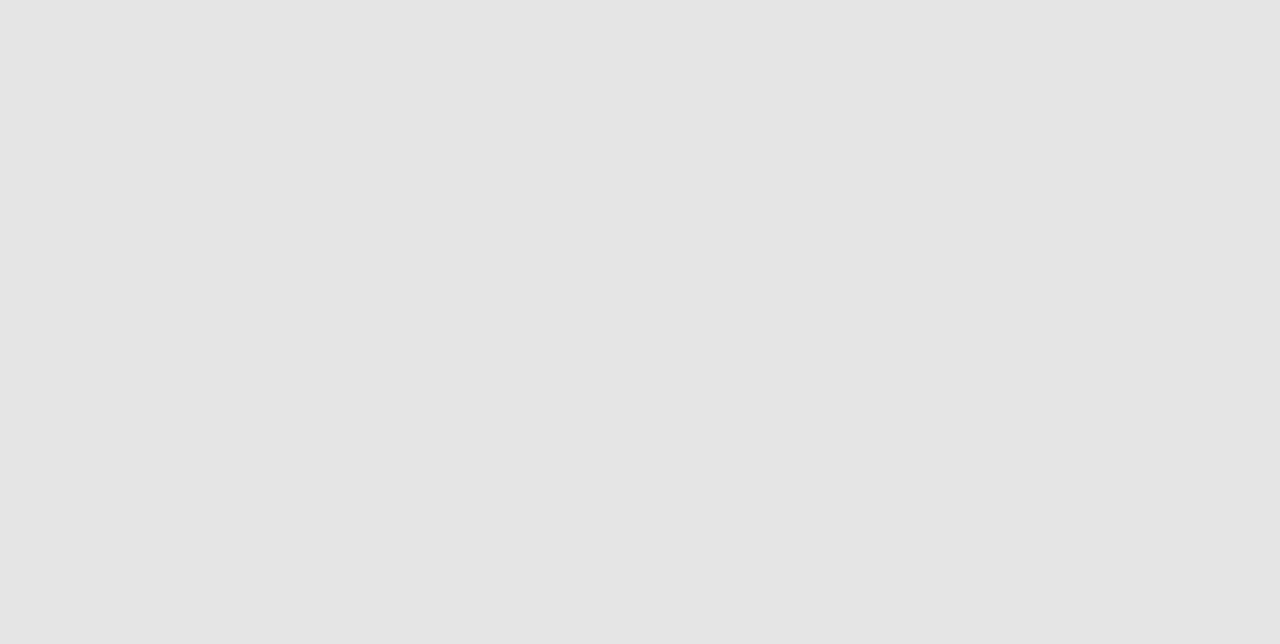
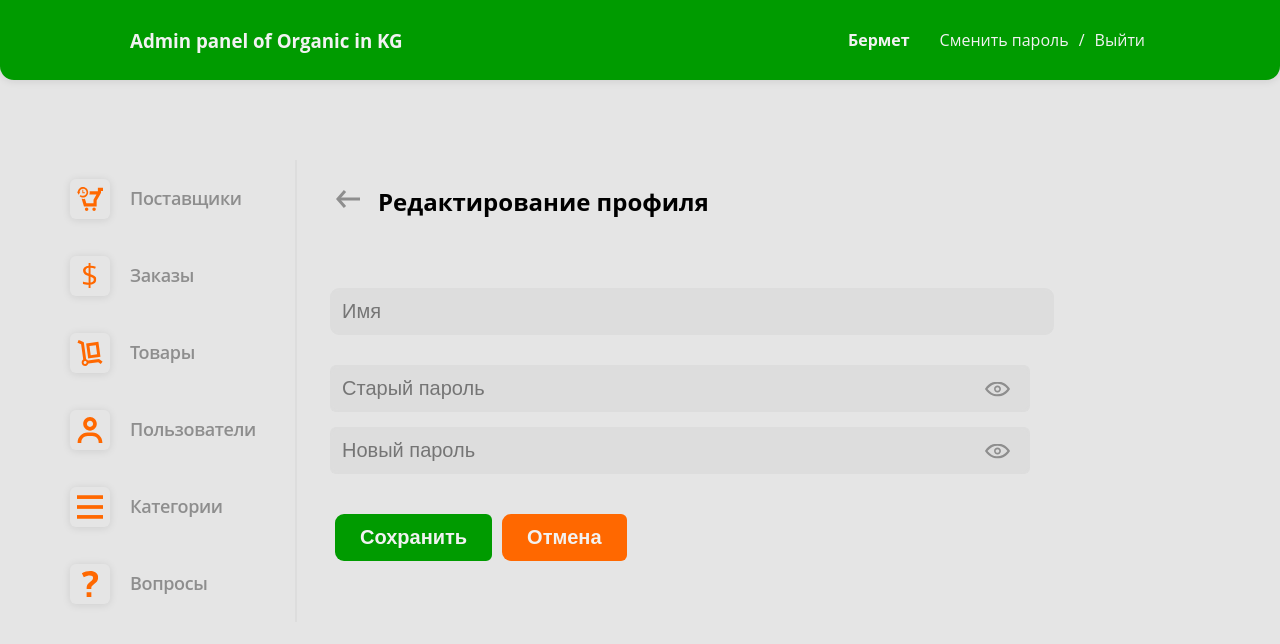
Before and after one commit to ArseniyRS/OrganicInKG-Frontend-1, a React (Create React App) app: page /profile in a window 1280 px wide. Shown: the top 644 px of the page. Built offline with nearby package versions, Linux system fonts and the light colour scheme.

Commit message:
password vision and password changer frame

```diff
--- a/src/App.css
+++ b/src/App.css
@@ -115,3 +115,32 @@ input,button{
 .createOrEditBtn-cancel:hover{
   background: #CF0000;
 }
+
+.passwordInput {
+  position: relative;
+  margin: 12px 0;
+
+  background: #DDDDDD;
+  border-radius: 6px;
+  border: none;
+
+
+  font-weight: 600;
+  font-size: 20px;
+  line-height: 27px;
+
+  color: #8E8E8E;
+  display: flex;
+}
+.passwordInput img{
+  position: absolute;
+  cursor: pointer;
+  right: 20px;
+  top: 50%;
+  transform: translateY(-50%);
+}
+.passwordInput input{
+
+  margin: 0!important;
+  width: 100%;
+}
--- a/src/App.jsx
+++ b/src/App.jsx
@@ -10,6 +10,7 @@ import CategoriesPage from "./pages/Categories/CategoriesPage";
 import MainPage from "./pages/Main/MainPage";
 import Modal from "./components/Modals/Modal";
 import {connect} from "react-redux";
+import ProfilePage from "./pages/Profile/ProfilePage";
 
 function App(props) {
 console.log('app')
@@ -24,6 +25,7 @@ console.log('app')
         <Route path={'/categories'}  component={CategoriesPage} />
         <Route path={'/providers'}  component={ProvidersPage} />
         <Route path={'/'} exact component={AuthPage}/>
+            <Route path={'/profile'} exact component={ProfilePage} />
         </Switch>
       </>
 
--- a/src/assets/icons/index.js
+++ b/src/assets/icons/index.js
@@ -9,4 +9,5 @@ import badStatusSVG from './badStatus.svg'
 import goodStatusSVG from './goodStatus.svg'
 import deleteSVG from './delete.svg'
 import backSVG from './back.svg'
-export {backSVG,categorySVG,userSVG,productSVG,orderSVG,providerSVG,questionSVG,searchSVG,badStatusSVG,goodStatusSVG,deleteSVG}
+import checkPasSVG from './checkPassword.svg'
+export {checkPasSVG,backSVG,categorySVG,userSVG,productSVG,orderSVG,providerSVG,questionSVG,searchSVG,badStatusSVG,goodStatusSVG,deleteSVG}
--- a/src/components/Header/Header.jsx
+++ b/src/components/Header/Header.jsx
@@ -1,5 +1,6 @@
 import React from 'react'
 import './Header.css'
+import {Link} from "react-router-dom";
 
 
 const Header = ()=>{
@@ -10,7 +11,7 @@ const Header = ()=>{
             <h3>Admin panel of Organic in KG</h3>
             <div className="header-profile">
                 <span className='header-profile__name'>Бермет</span>
-                <span className='header-profile__password'>Сменить пароль</span>
+                <Link to={"/profile"}><span className='header-profile__password'>Сменить пароль</span></Link>
                 <span>/</span>
                 <span className='header-profile__exit'>Выйти</span>
             </div>
--- /dev/null
+++ b/src/components/PasswordInput/PasswordInput.jsx
@@ -0,0 +1,20 @@
+import React, {useState} from 'react'
+import {Field, Form} from "formik";
+import {checkPasSVG} from "../../assets/icons";
+
+
+const PasswordInput = ({name,setFieldValue,placeholder})=>{
+    const [visiblePassword, setVisiblePassword]  = useState(false);
+    const onChange = (value)=>setFieldValue(value)
+
+        return(
+
+            <div className={'passwordInput'}>
+                <input type={visiblePassword? 'text' : 'password'}  placeholder={placeholder} name={name} onChange={onChange}/>
+            <img src={checkPasSVG} alt=""
+                 onClick={()=>setVisiblePassword(!visiblePassword)}/>
+            </div>
+    )
+}
+
+export default  PasswordInput
--- /dev/null
+++ b/src/components/Profile/ProfileForm.jsx
@@ -0,0 +1,72 @@
+import  React from 'react'
+import {Link} from "react-router-dom";
+import {backSVG} from "../../assets/icons";
+import {ErrorMessage, Field, Form, Formik} from "formik";
+import * as Yup from "yup";
+import EditBtn from "../Btns/EditBtn";
+import CancelBtn from "../Btns/CancelBtn";
+import PasswordInput from "../PasswordInput/PasswordInput";
+
+
+
+
+const ProfileForm = (props)=>{
+    return(
+        <div className='createOrEditContainer'>
+            <div className={'createOrEditContainer__title'}><Link to={props.urlToBack}><img src={backSVG} alt=""/></Link> <h2>{"Редактирование профиля"}</h2></div>
+
+            <Formik
+                initialValues={{
+                    name: '',
+                    password: '',
+                    new_password: ''
+                }}
+                validationSchema={Yup.object({
+                    name: Yup.string(),
+
+
+                    password: Yup.string(),
+
+                    new_password: Yup.string(),
+
+
+
+                })}
+                onSubmit={(values)=>{
+                }}
+            >
+                <Form>
+                    <div className="createOrEditField">
+
+                        <Field name="name" placeholder="Имя"/>
+                        <span  className='authError'><ErrorMessage name="name"/></span>
+                    </div>
+                    <div className="createOrEditField">
+
+                        <Field name="password" >
+                            {({field:{name},form: { setFieldValue}})=> <PasswordInput setFieldValue={setFieldValue} name={name} placeholder={"Старый пароль"}/>}
+
+                        </Field>
+                        <span  className='authError'><ErrorMessage name="password"/></span>
+                    </div>
+                    <div className="createOrEditField">
+
+                        <Field name="new_password" >
+                            {({field:{name},form: { setFieldValue}})=> <PasswordInput setFieldValue={setFieldValue} name={name} placeholder={"Новый пароль"}/>}
+
+                        </Field>
+                        <span  className='authError'><ErrorMessage name="new_password"/></span>
+                    </div>
+
+
+
+
+                    <EditBtn />
+                    <CancelBtn />
+                </Form>
+            </Formik>
+        </div>
+    )
+}
+
+export default ProfileForm;
--- a/src/components/Search-panel/Search-panel.css
+++ b/src/components/Search-panel/Search-panel.css
@@ -1,5 +1,5 @@
 .searchPanel{
-    border: 2px solid #DDDDDD;
+ background: #DDDDDD;
     box-sizing: border-box;
     border-radius: 9px 5px 5px 9px;
     width: 630px;
--- /dev/null
+++ b/src/containers/Profile/ProfileContainer.jsx
@@ -0,0 +1,11 @@
+import React from 'react'
+import ProfileForm from "../../components/Profile/ProfileForm";
+
+
+
+const ProfileContainer = (props)=>{
+    return(
+        <ProfileForm  {...props}/>
+    )
+}
+export default ProfileContainer;
--- a/src/pages/Auth/AuthPage.jsx
+++ b/src/pages/Auth/AuthPage.jsx
@@ -2,6 +2,7 @@ import React, {InputHTMLAttributes, useEffect, useRef} from 'react'
 import './AuthPage.css'
 import {Field, Form, Formik} from "formik";
 import * as Yup from "yup";
+import PasswordInput from "../../components/PasswordInput/PasswordInput";
 const AuthPage = ()=>{
 
 
@@ -28,7 +29,10 @@ const AuthPage = ()=>{
                >
                    <Form>
                        <Field name="login" placeholder="Логин"/>
-                       <Field name="password" type={'password'} placeholder="Пароль"/>
+                       <Field name="password" >
+                           {({field:{name},form: { setFieldValue}})=> <PasswordInput setFieldValue={setFieldValue} name={name} placeholder="Пароль"/>}
+
+                       </Field>
                         <button className={"auth__btn"} type={'submit'}>Войти</button>
                    </Form>
                </Formik>
--- /dev/null
+++ b/src/pages/Profile/ProfilePage.jsx
@@ -0,0 +1,29 @@
+import React, {useEffect} from 'react'
+import Sidebar from "../../components/Sidebar/Sidebar";
+import Header from "../../components/Header/Header";
+import ProfileContainer from "../../containers/Profile/ProfileContainer";
+
+
+
+const ProfilePage = ()=>{
+
+
+
+    return(
+        <>
+            <Header />
+            <div className="container">
+                <Sidebar />
+                <div className="page-content">
+                    <ProfileContainer urlToBack={'/main'}/>
+                </div>
+            </div>
+
+
+
+
+        </>
+    )
+}
+
+export  default ProfilePage
```
Also changed, not shown: src/assets/icons/checkPassword.svg (added), 1 other file (tests, documents, lock files or other folders).
